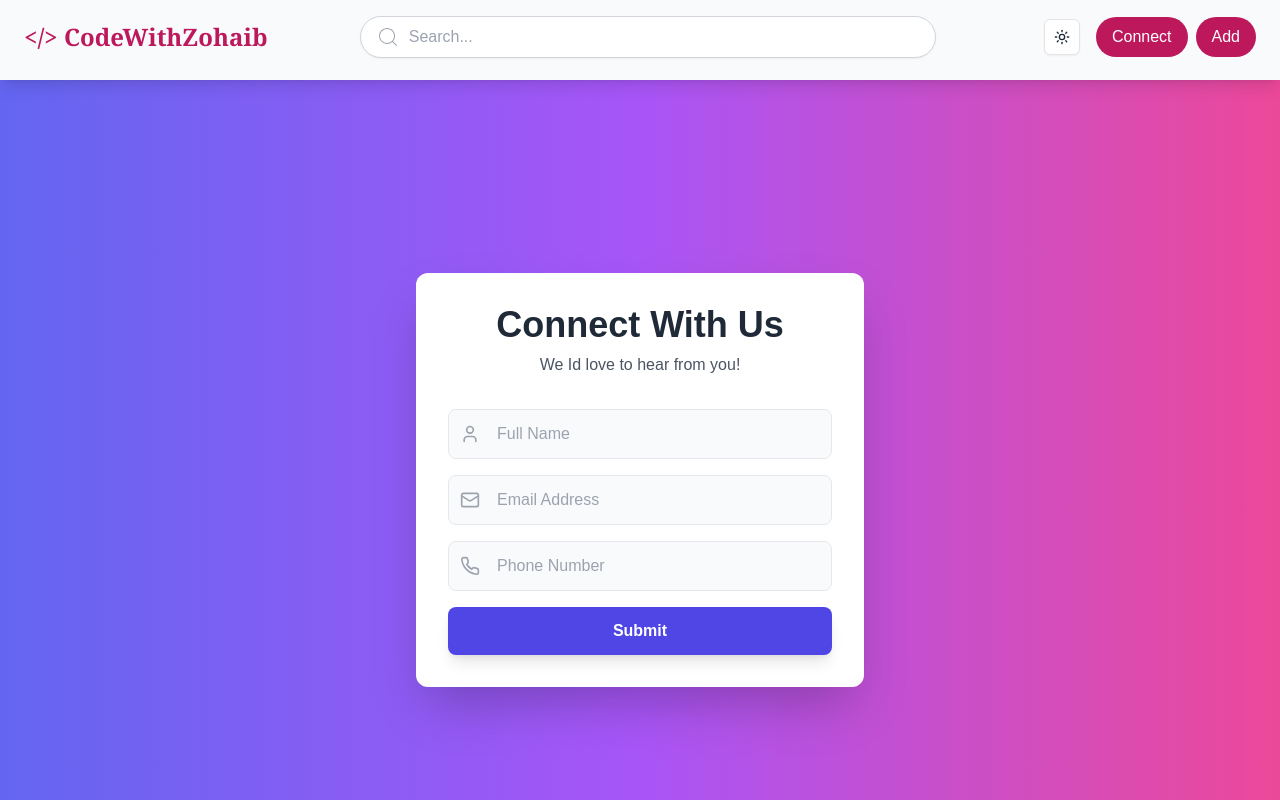
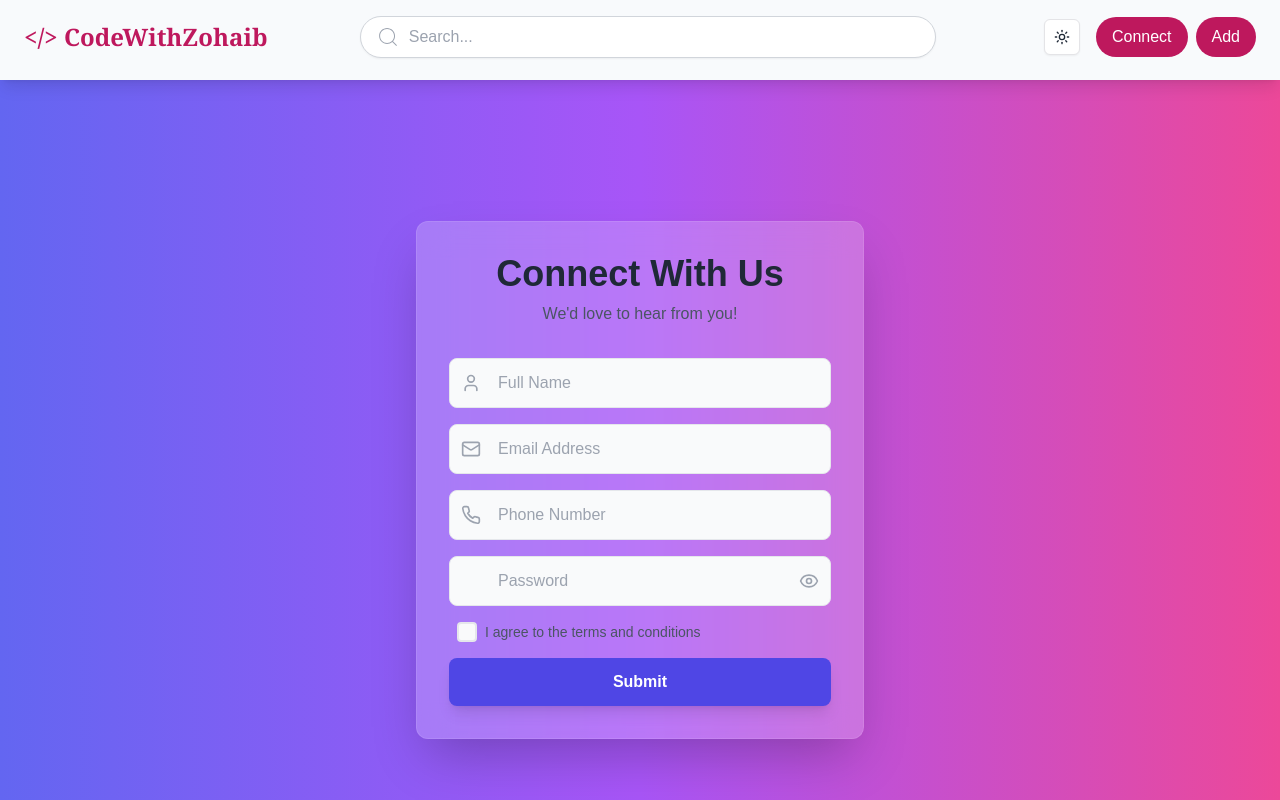
Before and after one commit to DotZohaib/CodeWithZohaib-Academy-, a Next.js app: page /Connect in a window 1280 px wide. Shown: the top 800 px of the page. Built offline with nearby package versions, Linux system fonts and the light colour scheme.

Commit message:
page.tsx

```diff
--- a/src/app/Connect/page.tsx
+++ b/src/app/Connect/page.tsx
@@ -1,18 +1,22 @@
 "use client";
 import React, { useState, useEffect } from "react";
 import { motion } from "framer-motion";
-import { User, Mail, Phone, Loader2 } from "lucide-react";
+import { User, Mail, Phone, Loader2, Eye, EyeOff, Check } from "lucide-react";
 
 interface FormData {
   name: string;
   email: string;
   Num: string;
+  password: string;
+  terms: boolean;
 }
 
 interface FormErrors {
   name?: string;
   email?: string;
   Num?: string;
+  password?: string;
+  terms?: string;
 }
 
 const Connect: React.FC = () => {
@@ -20,10 +24,13 @@ const Connect: React.FC = () => {
     name: "",
     email: "",
     Num: "",
+    password: "",
+    terms: false,
   });
   const [isSubmitted, setIsSubmitted] = useState<boolean>(false);
   const [isLoading, setIsLoading] = useState<boolean>(false);
   const [errors, setErrors] = useState<FormErrors>({});
+  const [showPassword, setShowPassword] = useState<boolean>(false);
 
   useEffect(() => {
     const savedData = localStorage.getItem("userData");
@@ -48,13 +55,22 @@ const Connect: React.FC = () => {
     if (!formData.Num.match(/^\d{10}$/)) {
       newErrors.Num = "Please enter a valid 10-digit number";
     }
+    if (formData.password.length < 6) {
+      newErrors.password = "Password must be at least 6 characters";
+    }
+    if (!formData.terms) {
+      newErrors.terms = "You must agree to the terms and conditions";
+    }
     setErrors(newErrors);
     return Object.keys(newErrors).length === 0;
   };
 
   const handleChange = (e: React.ChangeEvent<HTMLInputElement>): void => {
-    const { name, value } = e.target;
-    setFormData((prevData) => ({ ...prevData, [name]: value }));
+    const { name, value, type, checked } = e.target;
+    setFormData((prevData) => ({
+      ...prevData,
+      [name]: type === "checkbox" ? checked : value,
+    }));
     setErrors((prev) => ({ ...prev, [name]: "" }));
   };
 
@@ -70,7 +86,7 @@ const Connect: React.FC = () => {
       await new Promise((resolve) => setTimeout(resolve, 1500));
       localStorage.setItem("userData", JSON.stringify(formData));
       setIsSubmitted(true);
-      setFormData({ name: "", email: "", Num: "" });
+      setFormData({ name: "", email: "", Num: "", password: "", terms: false });
       setTimeout(() => setIsSubmitted(false), 3000);
     } catch (error) {
       console.error("Error submitting form:", error);
@@ -80,14 +96,14 @@ const Connect: React.FC = () => {
   };
 
   return (
-    <div className="min-h-screen bg-gradient-to-r from-indigo-500 via-purple-500 to-pink-500 flex items-center justify-center p-4">
+    <div className="min-h-screen bg-gradient-to-r from-indigo-500 via-purple-500 to-pink-500 flex items-center justify-center p-4 animate-gradient">
       <motion.div
         initial={{ opacity: 0, y: 20 }}
         animate={{ opacity: 1, y: 0 }}
         transition={{ duration: 0.5 }}
         className="w-full max-w-md"
       >
-        <div className="bg-white rounded-xl shadow-2xl p-8 relative overflow-hidden">
+        <div className="bg-white/20 backdrop-blur-lg rounded-xl shadow-2xl p-8 relative overflow-hidden border border-white/10">
           <motion.div
             initial={{ scale: 0.9 }}
             animate={{ scale: 1 }}
@@ -97,15 +113,13 @@ const Connect: React.FC = () => {
             <h1 className="text-4xl font-bold text-gray-800 mb-2">
               Connect With Us
             </h1>
-            <p className="text-gray-600">We Id love to hear from you!</p>
+            <p className="text-gray-600">We'd love to hear from you!</p>
           </motion.div>
 
           <form onSubmit={handleSubmit} className="space-y-4">
+            {/* Name Field */}
             <div className="relative">
-              <User
-                className="absolute left-3 top-1/2 transform -translate-y-1/2 text-gray-400"
-                size={20}
-              />
+              <User className="absolute left-3 top-1/2 transform -translate-y-1/2 text-gray-400" size={20} />
               <input
                 className={`w-full py-3 px-12 bg-gray-50 rounded-lg border ${
                   errors.name ? "border-red-500" : "border-gray-200"
@@ -127,11 +141,9 @@ const Connect: React.FC = () => {
               )}
             </div>
 
+            {/* Email Field */}
             <div className="relative">
-              <Mail
-                className="absolute left-3 top-1/2 transform -translate-y-1/2 text-gray-400"
-                size={20}
-              />
+              <Mail className="absolute left-3 top-1/2 transform -translate-y-1/2 text-gray-400" size={20} />
               <input
                 className={`w-full py-3 px-12 bg-gray-50 rounded-lg border ${
                   errors.email ? "border-red-500" : "border-gray-200"
@@ -153,11 +165,9 @@ const Connect: React.FC = () => {
               )}
             </div>
 
+            {/* Phone Field */}
             <div className="relative">
-              <Phone
-                className="absolute left-3 top-1/2 transform -translate-y-1/2 text-gray-400"
-                size={20}
-              />
+              <Phone className="absolute left-3 top-1/2 transform -translate-y-1/2 text-gray-400" size={20} />
               <input
                 className={`w-full py-3 px-12 bg-gray-50 rounded-lg border ${
                   errors.Num ? "border-red-500" : "border-gray-200"
@@ -179,6 +189,70 @@ const Connect: React.FC = () => {
               )}
             </div>
 
+            {/* Password Field */}
+            <div className="relative">
+              <div
+                className="absolute right-3 top-1/2 transform -translate-y-1/2 text-gray-400 cursor-pointer"
+                onClick={() => setShowPassword(!showPassword)}
+              >
+                {showPassword ? <EyeOff size={20} /> : <Eye size={20} />}
+              </div>
+              <input
+                className={`w-full py-3 px-12 bg-gray-50 rounded-lg border ${
+                  errors.password ? "border-red-500" : "border-gray-200"
+                } focus:outline-none focus:ring-2 focus:ring-indigo-400 transition-all duration-300`}
+                type={showPassword ? "text" : "password"}
+                name="password"
+                placeholder="Password"
+                value={formData.password}
+                onChange={handleChange}
+              />
+              {errors.password && (
+                <motion.p
+                  initial={{ opacity: 0 }}
+                  animate={{ opacity: 1 }}
+                  className="text-red-500 text-sm mt-1"
+                >
+                  {errors.password}
+                </motion.p>
+              )}
+            </div>
+
+            {/* Terms and Conditions */}
+            <div className="flex items-center space-x-2">
+              <input
+                type="checkbox"
+                name="terms"
+                checked={formData.terms}
+                onChange={handleChange}
+                className="hidden"
+                id="terms"
+              />
+              <label
+                htmlFor="terms"
+                className={`w-5 h-5 border-2 rounded flex items-center justify-center cursor-pointer transition-all duration-300 ${
+                  formData.terms
+                    ? "bg-indigo-600 border-indigo-600"
+                    : "bg-gray-50 border-gray-200"
+                }`}
+              >
+                {formData.terms && <Check className="text-white" size={16} />}
+              </label>
+              <span className="text-gray-600 text-sm">
+                I agree to the terms and conditions
+              </span>
+            </div>
+            {errors.terms && (
+              <motion.p
+                initial={{ opacity: 0 }}
+                animate={{ opacity: 1 }}
+                className="text-red-500 text-sm"
+              >
+                {errors.terms}
+              </motion.p>
+            )}
+
+            {/* Submit Button */}
             <motion.button
               whileHover={{ scale: 1.02 }}
               whileTap={{ scale: 0.98 }}
@@ -197,6 +271,7 @@ const Connect: React.FC = () => {
             </motion.button>
           </form>
 
+          {/* Success Message */}
           {isSubmitted && (
             <motion.div
               initial={{ opacity: 0, y: -20 }}
@@ -205,7 +280,7 @@ const Connect: React.FC = () => {
               className="absolute top-4 right-4 bg-green-500 text-white px-6 py-3 rounded-lg shadow-lg"
             >
               <p className="font-semibold">Thanks for connecting!</p>
-              <p className="text-sm">We all be in touch soon.</p>
+              <p className="text-sm">We'll be in touch soon.</p>
             </motion.div>
           )}
         </div>
```
